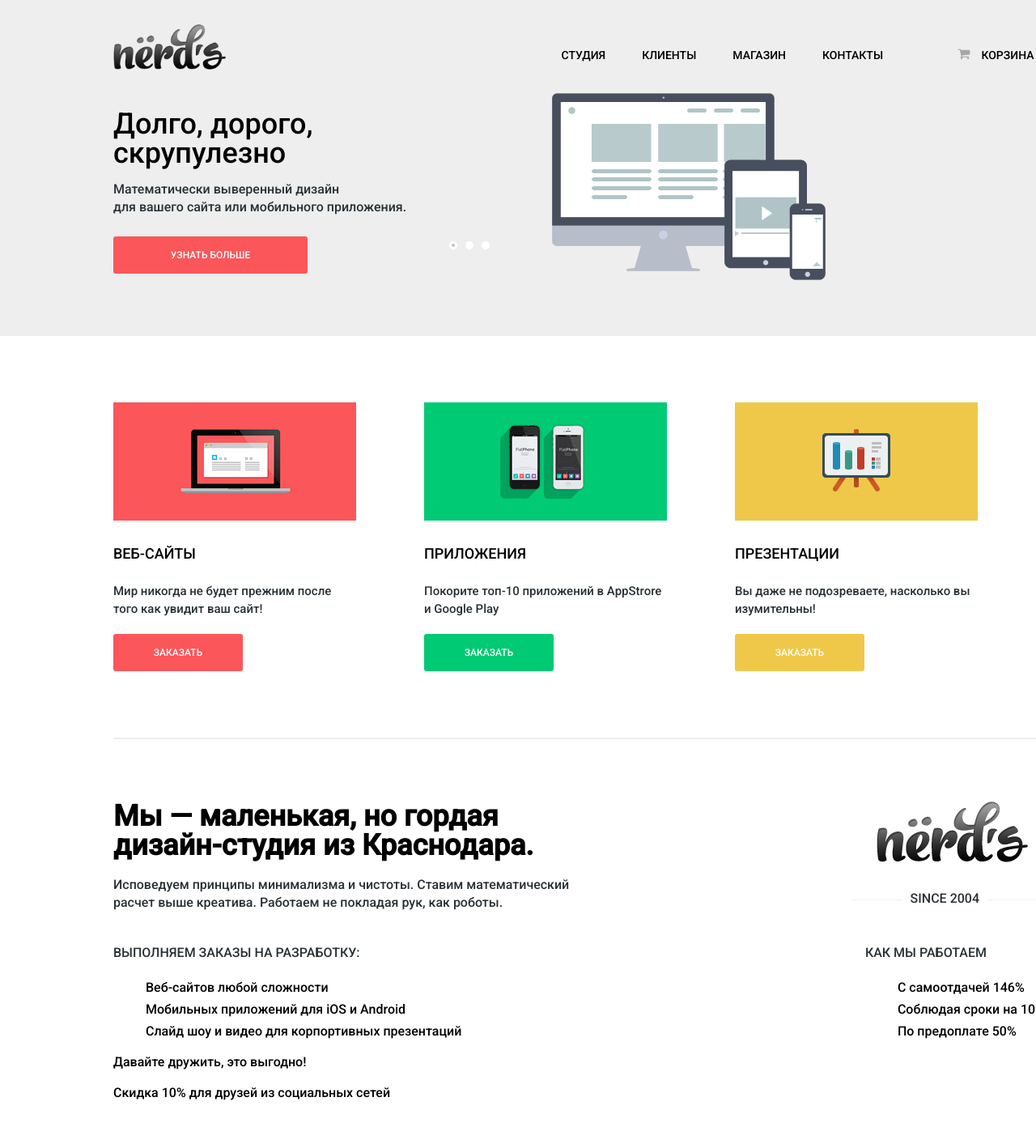
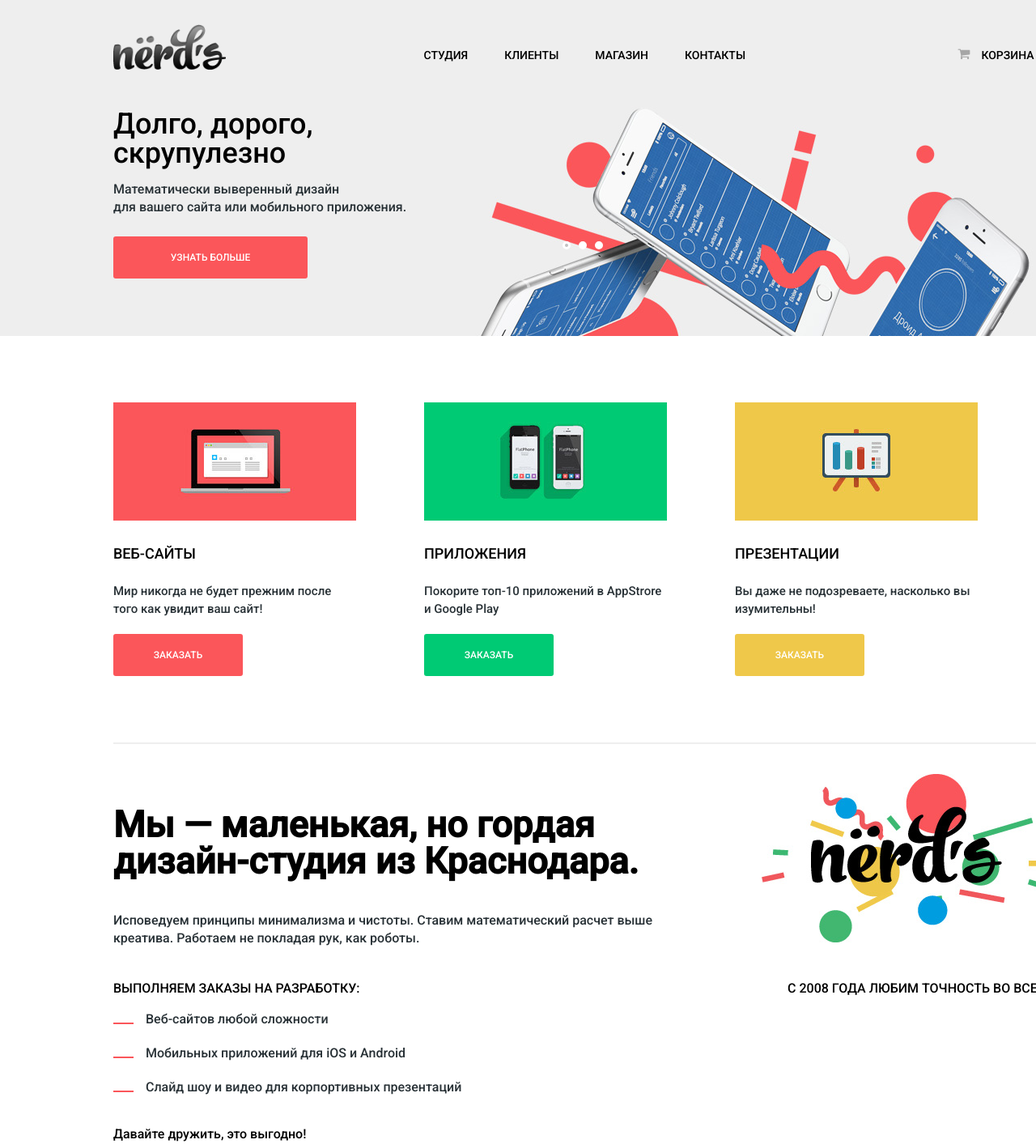
Before and after one commit to a-omarova/189643-nerds, a plain HTML site: page index.html in a window 1280 px wide. Shown: the top 1413 px of the page at 81% size. Before the commit the page ends 1377 px from the top, so only its background shows below. Drawn offline with Linux system fonts and the light colour scheme.

Commit message:
Исправления

```diff
--- a/css/style.css
+++ b/css/style.css
@@ -43,7 +43,7 @@ nav {
 }
 
 .navigation li:last-child {
-	margin-left: 70px;
+	margin-left: 240px;
 }
 
 .navigation a {
@@ -69,7 +69,7 @@ nav {
 
 .btn {
 	display: block;
-	padding: 12px 10px;
+	padding: 15px 10px;
 	font-weight: 500;
 	font-size: 12px;
 	text-align: center;
@@ -84,7 +84,7 @@ nav {
 .slider {
 	position: relative;
 
-	width: 880px;
+	width: 1160px;
 	min-height: 310px;
 	/*margin: 0 auto;*/
 	overflow: hidden;
@@ -95,7 +95,7 @@ nav {
 	top: 0;
 	left: 0;
 
-	width: 100%;
+	width: 1160px;
 	height: 310px;
 
 	background-repeat: no-repeat;
@@ -171,15 +171,15 @@ nav {
 }
 
 .slide:nth-child(1) {
-	background-image: url("../img/slider-bg.png");
+	background-image: url("../img/slider-1.png");
 }
 
 .slide:nth-child(2) {
-	background-image: url("../img/slider-bg-2.png");
+	background-image: url("../img/slider-2.png");
 }
 
 .slide:nth-child(3) {
-	background-image: url("../img/slider-bg-3.png");
+	background-image: url("../img/slider-3.png");
 }
 
 #btn-1:checked ~ .slides .slide:nth-child(1) {
@@ -188,11 +188,11 @@ nav {
 
 #btn-1:checked ~ .slides .slide:nth-child(2),
 #btn-1:checked ~ .slides .slide:nth-child(3) {
-	left: 880px;
+	left: 1160px;
 }
 
 #btn-2:checked ~ .slides .slide:nth-child(1) {
-	left: -880px;
+	left: -1160px;
 }
 
 #btn-2:checked ~ .slides .slide:nth-child(2) {
@@ -200,15 +200,15 @@ nav {
 }
 
 #btn-2:checked ~ .slides .slide:nth-child(3) {
-	left: -880px;
+	left: -1160px;
 }
 
 #btn-3:checked ~ .slides .slide:nth-child(1) {
-	left: -880px;
+	left: -1160px;
 }
 
 #btn-3:checked ~ .slides .slide:nth-child(2) {
-	left: -880px;
+	left: -1160px;
 }
 
 #btn-3:checked ~ .slides .slide:nth-child(3) {
@@ -270,12 +270,13 @@ nav {
 }
 
 .about-us-block {
+	position: relative;
 	margin-top: 77px;
 }
 
 .about-us-text,.developments {
 	float: left;
-	width: 575px;
+	width: 670px;
 }
 
 .about-us-logo, .work {
@@ -285,47 +286,28 @@ nav {
 .about-us-text>h1 {
 	padding: 0;
 	margin: 0;
-	font-size: 36px;
-	line-height: 36px;
+	font-size: 45px;
+	line-height: 45px;
 }
 
 .about-us-text>p {
 	padding: 0;
-	margin: 20px 0;
+	margin: 40px 0;
 	font-size: 16px;
 	line-height: 22px;
 	color: #283136;
 }
 
-.about-us-logo {
-	position: relative;
-	padding: 0 30px;
-	border-bottom: 1px solid #eeeeee;
-}
+.about-us-logo>img {
+	position: absolute;
+	right: 0;
+	top: -40px;
 
-.about-us-logo>img {
-	padding-bottom: 40px;
-}
-
-.about-us-logo>p {
-	position: absolute;
-	bottom: -10px;
-	right: 80px;
-	margin: 0;
-	padding: 0 10px;
-	background-color: #ffffff;
-	color: #283136;
-	font-size: 16px;
-	text-transform: uppercase;
 }
 
 .developments>span, .work>span {
 	text-transform: uppercase;
-	color: #283136;
-}
-
-.our-work-list {
-	margin-top: 20px;
+	color: #000000;
 }
 
 .list-style {
@@ -336,13 +318,18 @@ nav {
 .list-about>li {
 	position: relative;
 	padding: 0;
-	padding-top: 5px;
+	padding-bottom: 20px;
 	list-style: none;
+	color: #283136;
 }
 
-.list-about>li:after {
+.list-about>li:before {
+	content: "";
+	display: block;
 	position: absolute;
-	background-image: url(../img/line.png);
+	top: 15px;
+	left: -40px;
 	width: 25px;
 	min-height: 2px;
+	background-color: #fb565a;
 }
--- a/index.html
+++ b/index.html
@@ -12,7 +12,7 @@
 			<header>
 				<div class="container clearfix">
 					<div class="logo">
-						<img src="img/logo-alt.png" alt="Nerds" width="139" height="56">
+						<img src="img/nerds-logo.png" alt="Nerds" width="139" height="56">
 					</div>
 					<nav>
 						<ul class="navigation clearfix">
@@ -34,6 +34,7 @@
 							</li>
 						</ul>
 					</nav>
+					<!-- слайдер -->
 					<div class="slider">
 						<input type="radio" id="btn-1" name="toggle" checked>
 						<input type="radio" id="btn-2" name="toggle">
@@ -67,6 +68,7 @@
 							</div>
 						</div>
 					</div>
+					<!-- слайдер -->
 				</div>
 			</header>
 			<main class="container">
@@ -96,8 +98,7 @@
 						<p>Исповедуем принципы минимализма и чистоты. Ставим математический расчет выше креатива. Работаем не покладая рук, как роботы.</p>
 					</div>
 					<div class="about-us-logo">
-						<img src="img/logo-alt.png" width="187" height="75" alt="Nerds">
-						<p>since 2004</p>
+						<img src="img/logo-color.png" width="360" height="208" alt="Nerds">
 					</div>
 				</div>
 				<div class="our-work-list clearfix">
@@ -110,12 +111,8 @@
 						</ul>
 					</div>
 					<div class="work">
-						<span>Как мы работаем</span>
-						<ul class="list-about">
-							<li>С самоотдачей 146%</li>
-							<li>Соблюдая сроки на 100%</li>
-							<li>По предоплате 50%</li>
-						</ul>
+						<span>с 2008 года любим точность во всем:</span>
+
 					</div>
 				</div>
 				<div class="project">
```
Also changed, not shown: img/logo-alt.png (deleted), img/logo.svg (deleted), img/nerds-logo.png (added).
